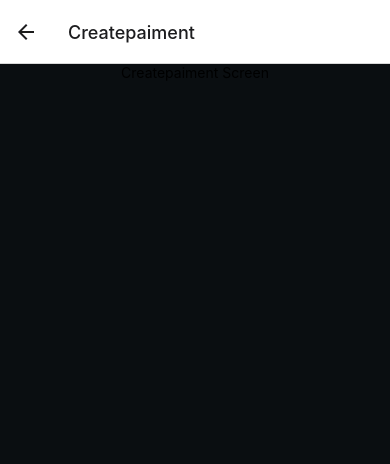
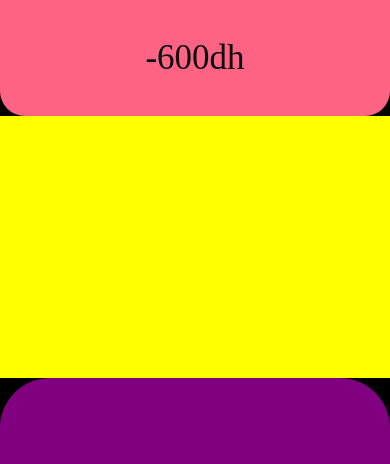
Before and after one commit to cookupfit/Frontcookupfit, a React Native app: screen /Createpaiment in a window 390 px wide. Shown: the top 464 px of the page. Built offline with nearby package versions, Linux system fonts and the light colour scheme.

Commit message:
i make component of notification

```diff
--- a/App.jsx
+++ b/App.jsx
@@ -41,7 +41,7 @@ function App() {
   return (
     <NavigationContainer>
       {/* test component for initialRouteName */}
-      <Stack.Navigator  initialRouteName="Dtailuserpaiment">
+      <Stack.Navigator  initialRouteName="Createpaiment">
 
       {/* main components */}
       <Stack.Screen  name="Test" component={Test} options={{headerShown: false,}}/>
@@ -52,7 +52,7 @@ function App() {
       <Stack.Screen  name="Diets" component={Diets} options={{headerShown: true,}}/>
 
       {/* managment components */}
-      <Stack.Screen  name="Createpaiment" component={Createpaiment} options={{headerShown: true,}}/>
+      <Stack.Screen  name="Createpaiment" component={Createpaiment} options={{headerShown: false,}}/>
       <Stack.Screen  name="Createuser" component={Createuser} options={{headerShown: true,}}/>
       <Stack.Screen  name="Dtailuserpaiment" component={Dtailuserpaiment} options={{headerShown: false,}}/>
       <Stack.Screen  name="Edituser" component={Edituser} options={{headerShown: true,}}/>
--- /dev/null
+++ b/src/components/notifaction/notification.js
@@ -0,0 +1,50 @@
+import React from 'react';
+import { View, Text, StyleSheet } from 'react-native';
+import { redColor, FONT_BOLD, blackColor } from '../../assets/colors';
+
+// notifaction component
+
+const styles = StyleSheet.create({
+  notifaction: {
+    backgroundColor: redColor,
+    width: '100%',
+    flex: 0.4,
+    borderBottomLeftRadius: 25,
+    borderBottomRightRadius: 25,
+    alignItems: 'center',
+    justifyContent: 'center'
+
+  },
+  dh: {
+    flexDirection: 'row',
+
+
+  },
+  text: {
+    fontSize: 35,
+    fontFamily: FONT_BOLD,
+    color: blackColor
+  }
+});
+
+
+const Notification = ({ showNotification, title, dh }) => {
+  return (
+    <>
+      {showNotification && (
+        <View style={styles.notifaction}>
+          <View style={styles.dh}>
+          <Text style={styles.text}>{title}</Text>
+          <Text style={styles.text}>{dh}</Text>
+          </View>
+        </View>
+      )}
+    </>
+  );
+};
+
+const MyComponent = () => (
+    <Notification showNotification={true} title="-600" dh="dh"/>
+  );
+
+  export default MyComponent;
--- a/src/pages/managment/Createpaiment.js
+++ b/src/pages/managment/Createpaiment.js
@@ -1,22 +1,64 @@
 import React from 'react';
-import { View, TouchableOpacity, Text, StyleSheet } from 'react-native';
+import { View, Text, StyleSheet } from 'react-native';
+import { redColor, FONT_BOLD, blackColor } from '../../assets/colors';
+
+
+// notifaction component
+
+import Notification from '../../components/notifaction/notification';
 
 const styles = StyleSheet.create({
   container: {
     flex: 1,
     alignItems: 'center',
-    backgroundColor: 'rgba(10, 14, 17, 1)',
+    backgroundColor: 'black',
   },
+  notifaction: {
+    backgroundColor: redColor,
+    width: '100%',
+    flex: 0.4,
+    borderBottomLeftRadius: 25,
+    borderBottomRightRadius: 25,
+    alignItems: 'center',
+    justifyContent: 'center'
+
+  },
+  profileview: {
+    backgroundColor: 'yellow',
+    width: '100%',
+    flex: 0.9,
+  },
+  listpaiement: {
+    backgroundColor: 'purple',
+    width: '100%',
+    flex: 1.6,
+    borderTopLeftRadius: 50,
+    borderTopRightRadius: 50,
+  },
+  dh: {
+    flexDirection: 'row',
+  },
+  text: {
+    fontSize: 35,
+    fontFamily: FONT_BOLD,
+    color: blackColor
+  }
 });
 
-const Createpaiment = ({ onPress, title }) => {
+const Createpaiment = () => {
   return (
     <View style={styles.container}>
-      <Text>Createpaiment Screen</Text>
+      <Notification />
+      <View style={styles.profileview}>
+
+      </View>
+      <View style={styles.listpaiement}>
+
+      </View>
+
     </View>
-
   );
-}
+};
 
 
 
--- a/src/pages/managment/Dtailuserpaiment.js
+++ b/src/pages/managment/Dtailuserpaiment.js
@@ -2,7 +2,10 @@ import React from 'react';
 import { View, Text, StyleSheet } from 'react-native';
 import { redColor, FONT_BOLD, blackColor } from '../../assets/colors';
 
+
 // notifaction component
+
+import Notification from '../../components/notifaction/notification';
 
 const styles = StyleSheet.create({
   container: {
@@ -47,33 +50,24 @@ const styles = StyleSheet.create({
   }
 });
 
-const Dtailuserpaiment = ({ showNotification, title, dh }) => {
+const Dtailuserpaiment = () => {
   return (
     <View style={styles.container}>
-      {showNotification && (
-        <View style={styles.notifaction}>
-          <View style={styles.dh}>
-          <Text style={styles.text}>{title}</Text>
-          <Text style={styles.text}>{dh}</Text>
-          </View>
-        </View>
-      )}
+      <Notification />
       <View style={styles.profileview}>
-        <Text>-600</Text>
+
       </View>
       <View style={styles.listpaiement}>
-        <Text>-600</Text>
+
       </View>
       <View style={styles.viewend}>
-        <Text>-600</Text>
+
       </View>
     </View>
   );
 };
 
 // Render the component directly
-const MyComponent = () => (
-  <Dtailuserpaiment showNotification={true} title="-600" dh="dh"/>
-);
 
-export default MyComponent;
+
+export default Dtailuserpaiment;
```
Also changed, not shown: package.json (+4 -4 lines), src/components/notifaction/createNotification.js (deleted), src/components/notifaction/detailNotification.js (deleted), 2 other files (tests, documents, lock files or other folders).
